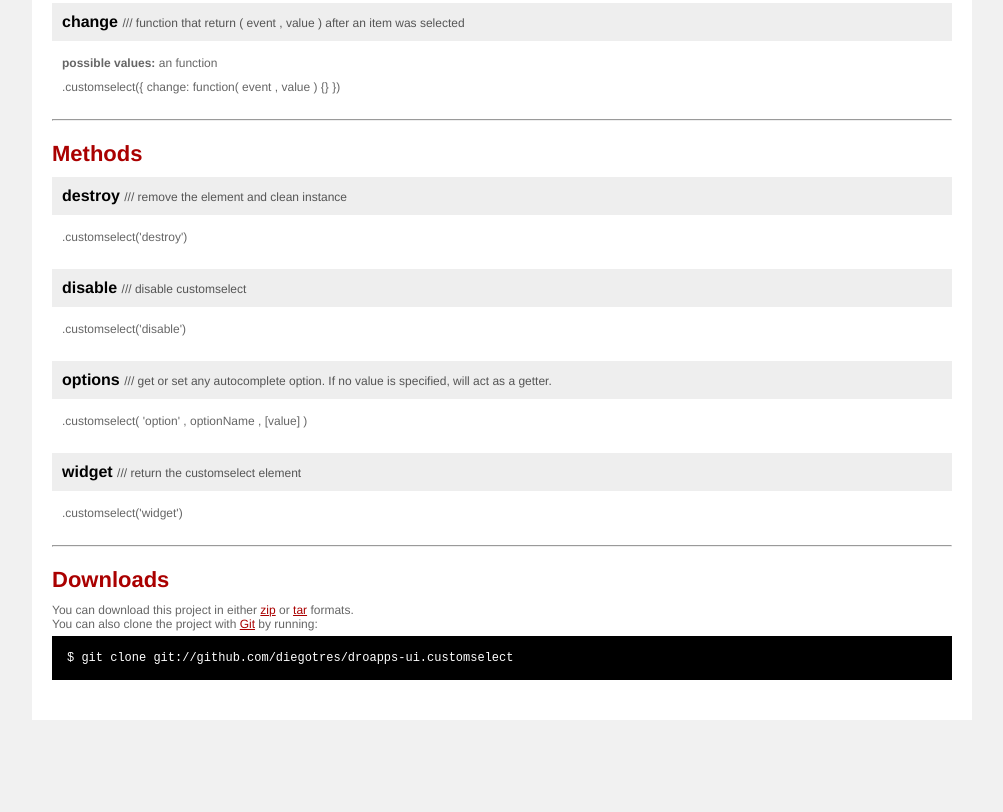
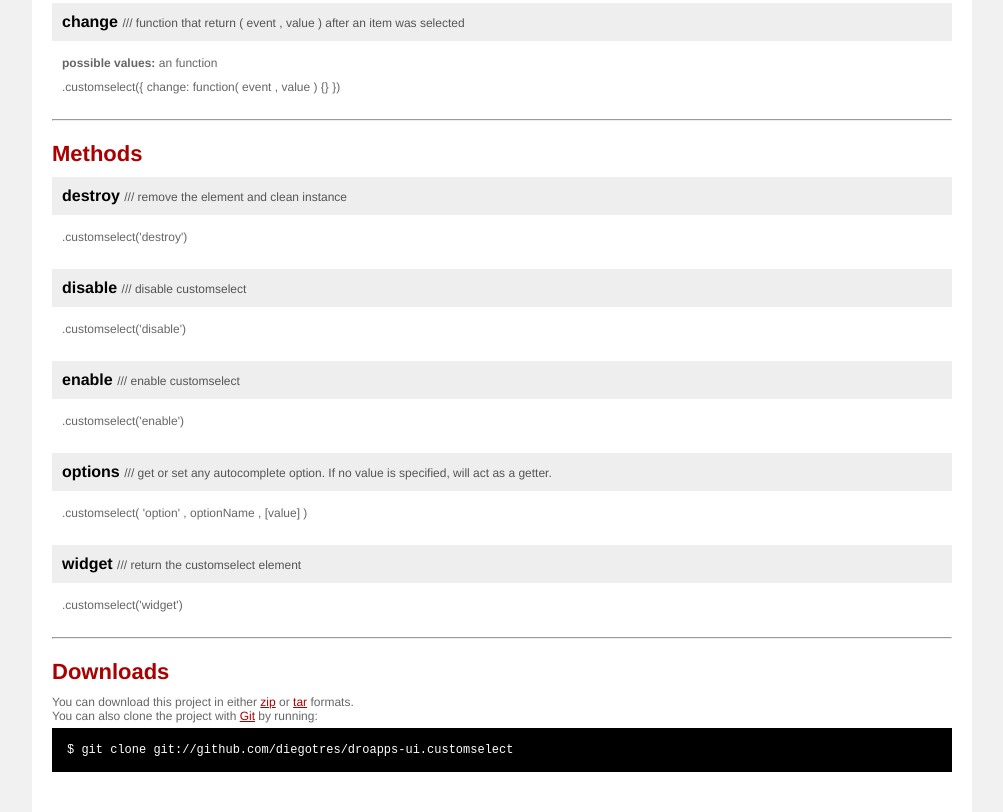
Before and after one commit to diegotres-zz/droapps-ui.customselect, a plain HTML site: page demos/index.html in a window 1280 px wide. Shown: the part 1700-2512 px from the top of the page, without its empty margins (138-1141 px from the left). Before the commit the page ends 2420 px from the top, so only its background shows below. Drawn offline with nearby package versions, Linux system fonts and the light colour scheme.

Commit message:
Added "enable" to methods

```diff
--- a/demos/index.html
+++ b/demos/index.html
@@ -151,6 +151,9 @@
         <dt>disable <span>/// disable customselect</span></dt>
         <dd>.customselect('disable')</dd>
 
+        <dt>enable <span>/// enable customselect</span></dt>
+        <dd>.customselect('enable')</dd>
+
         <dt>options <span>/// get or set any autocomplete option. If no value is specified, will act as a getter.</span></dt>
         <dd>.customselect( 'option' , optionName , [value] )</dd>
 
```
